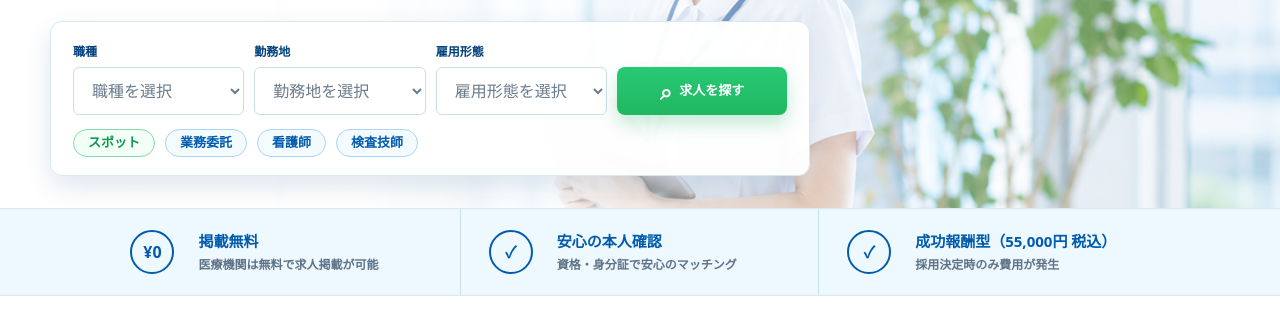
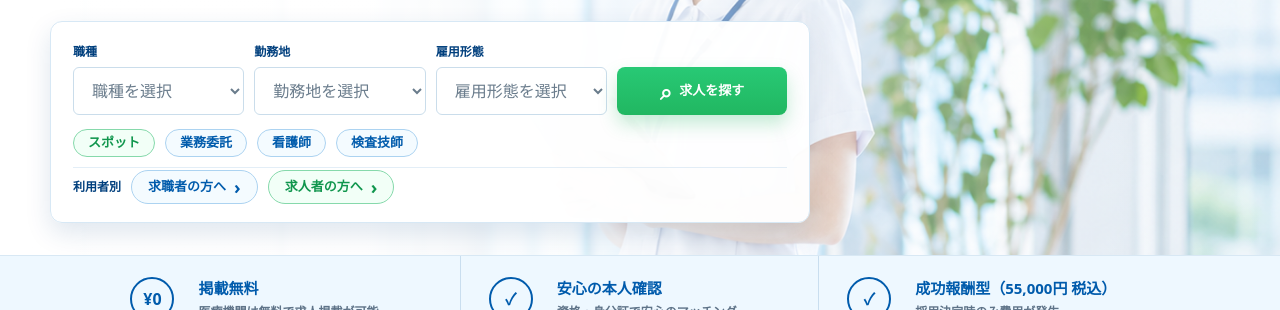
Before and after one commit to tonu4343/MediSpot_2, a plain HTML site: page index.html in a window 1280 px wide. Shown: the part 349-659 px from the top of the page. Drawn offline with Linux system fonts and the light colour scheme.

Commit message:
Add hero audience links

```diff
--- a/index.html
+++ b/index.html
@@ -68,6 +68,11 @@
             <a href="#">業務委託</a>
             <a href="#">看護師</a>
             <a href="#">検査技師</a>
+          </div>
+          <div class="hero-audience" aria-label="利用者別メニュー">
+            <span>利用者別</span>
+            <a class="audience-link seeker-link" href="#flow">求職者の方へ</a>
+            <a class="audience-link employer-link" href="#pricing">求人者の方へ</a>
           </div>
         </form>
       </div>
--- a/styles.css
+++ b/styles.css
@@ -1170,3 +1170,64 @@ body {
     font-size: 20px;
   }
 }
+/* Hero audience shortcuts */
+.hero-audience {
+  grid-column: 1 / -1;
+  display: flex;
+  align-items: center;
+  flex-wrap: wrap;
+  gap: 10px;
+  padding-top: 2px;
+  border-top: 1px solid rgba(216, 232, 244, 0.72);
+}
+
+.hero-audience > span {
+  color: var(--blue-dark);
+  font-size: 12px;
+  font-weight: 900;
+}
+
+.audience-link {
+  display: inline-flex;
+  align-items: center;
+  justify-content: center;
+  min-height: 34px;
+  padding: 0 16px;
+  border-radius: 999px;
+  font-size: 13px;
+  font-weight: 900;
+  white-space: nowrap;
+}
+
+.seeker-link {
+  color: var(--blue);
+  background: #f4fbff;
+  border: 1px solid #acd3f1;
+}
+
+.employer-link {
+  color: var(--green-dark);
+  background: #f2fff7;
+  border: 1px solid #86d9ab;
+}
+
+.audience-link::after {
+  content: "›";
+  margin-left: 8px;
+  font-size: 18px;
+  line-height: 1;
+}
+
+@media (max-width: 640px) {
+  .hero-audience {
+    align-items: stretch;
+  }
+
+  .hero-audience > span {
+    flex-basis: 100%;
+  }
+
+  .audience-link {
+    flex: 1 1 150px;
+  }
+}
```
